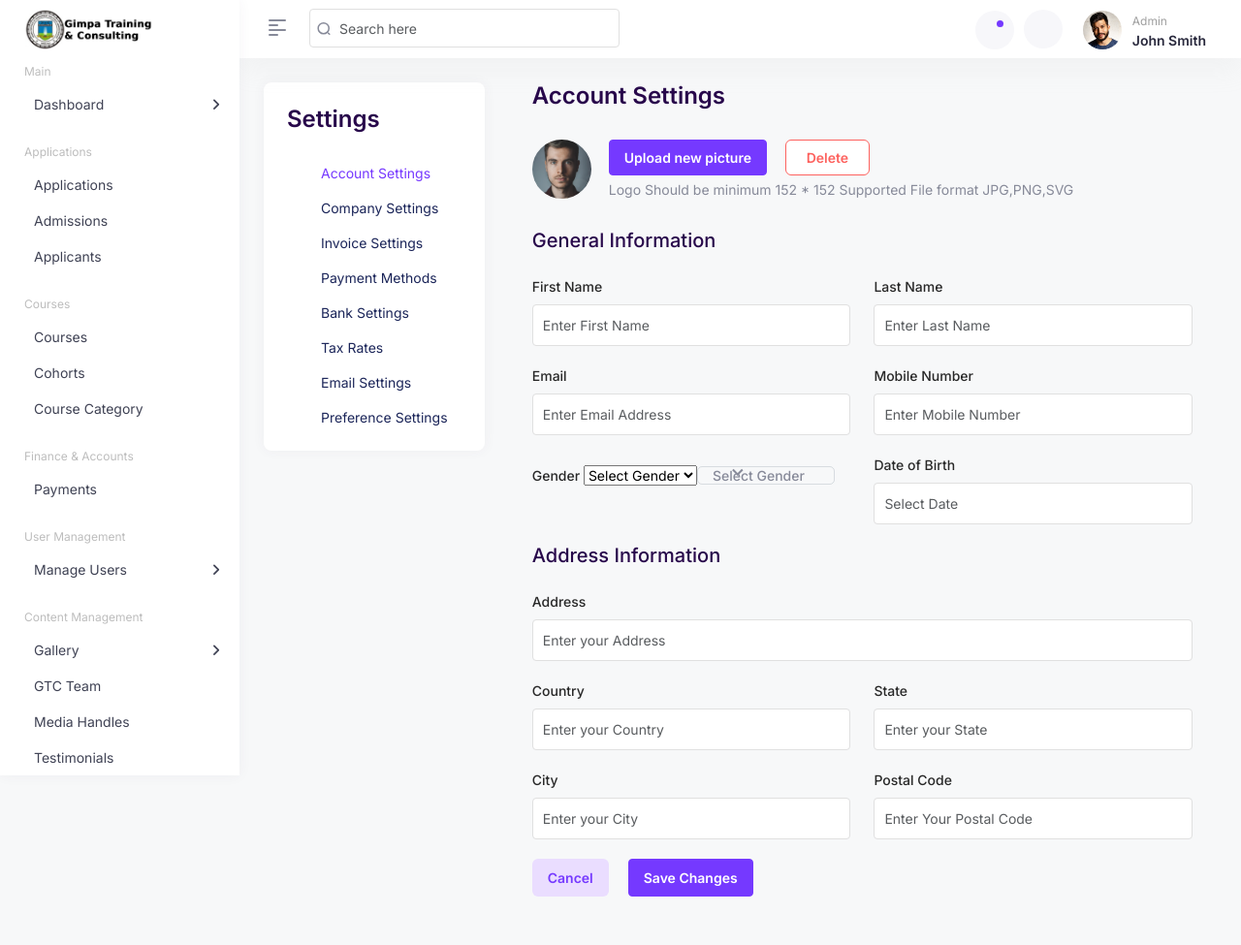
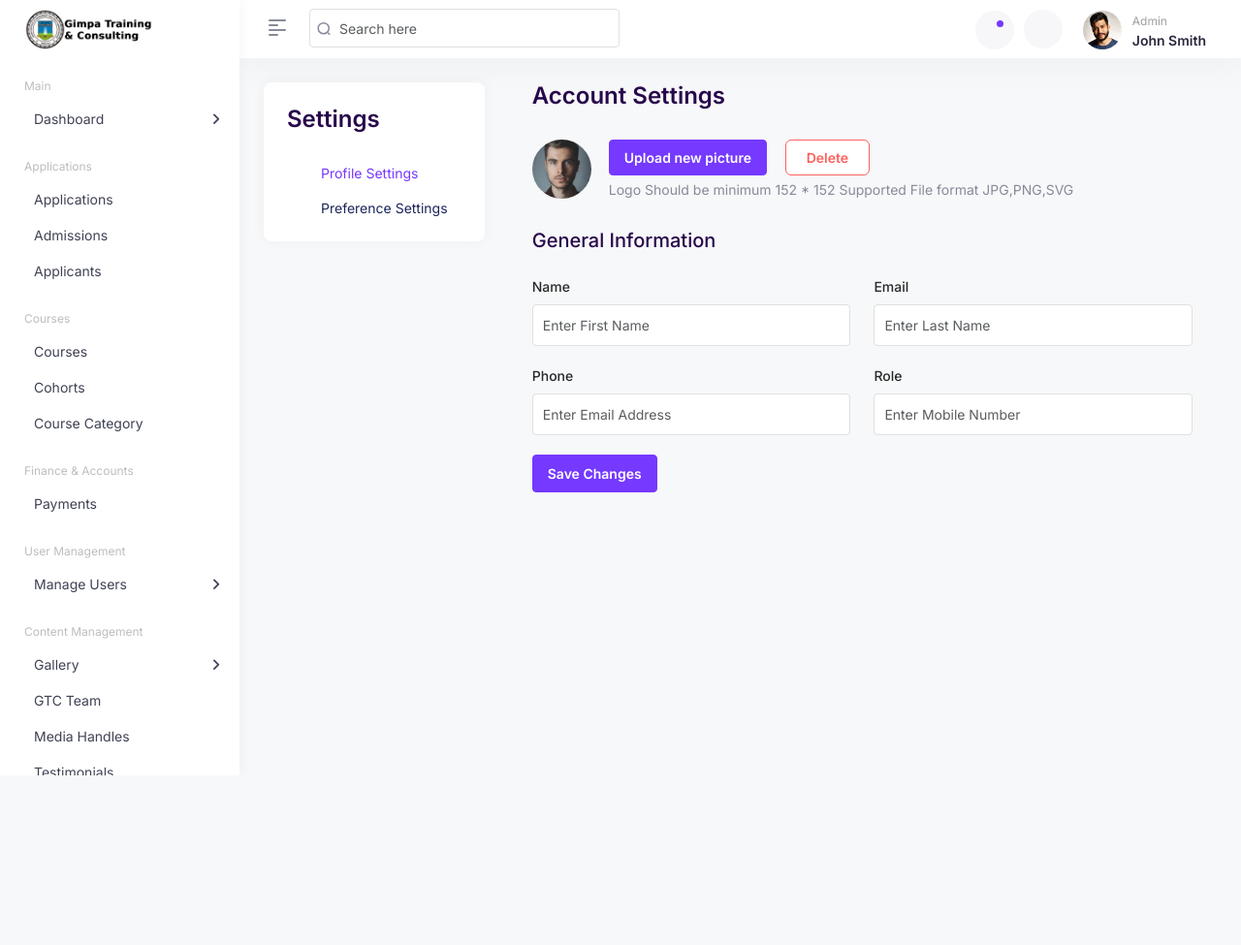
Before and after one commit to gimpa-gtc/gtc, a Django app: page /dashboard/settings/ in a window 1280 px wide. Shown: the whole page at 97% size. After the commit the page ends 800 px from the top, so only its background shows below. Run offline with Django 4.2, Linux system fonts and the light colour scheme; some libraries are stand-ins or nearby versions.

Commit message:
Update settings.html

```diff
--- a/gtccore/dashboard/templates/dashboard/pages/settings.html
+++ b/gtccore/dashboard/templates/dashboard/pages/settings.html
@@ -22,42 +22,13 @@
                         <div class="widget settings-menu mb-0">
                             <ul>
                                 <li class="nav-item">
-                                    <a href="settings.html" class="nav-link active">
-                                            <i class="fe fe-user"></i> <span>Account Settings</span>
+                                    <a href="{% url 'dashboard:settings' %}" class="nav-link active">
+                                            <i class="fe fe-user"></i> <span>Profile Settings</span>
                                         </a>
                                 </li>
+
                                 <li class="nav-item">
-                                    <a href="company-settings.html" class="nav-link">
-                                            <i class="fe fe-settings"></i> <span>Company Settings</span>
-                                        </a>
-                                </li>
-                                <li class="nav-item">
-                                    <a href="invoice-settings.html" class="nav-link">
-                                            <i class="fe fe-file"></i> <span>Invoice Settings</span>
-                                        </a>
-                                </li>
-                                <li class="nav-item">
-                                    <a href="payment-settings.html" class="nav-link">
-                                            <i class="fe fe-credit-card"></i> <span>Payment Methods</span>
-                                        </a>
-                                </li>
-                                <li class="nav-item">
-                                    <a href="bank-account.html" class="nav-link">
-                                            <i class="fe fe-aperture"></i> <span>Bank Settings</span>
-                                        </a>
-                                </li>
-                                <li class="nav-item">
-                                    <a href="tax-rats.html" class="nav-link">
-                                            <i class="fe fe-file-text"></i> <span>Tax Rates</span>
-                                        </a>
-                                </li>
-                                <li class="nav-item">
-                                    <a href="email-settings.html" class="nav-link">
-                                            <i class="fe fe-mail"></i> <span>Email Settings</span>
-                                        </a>
-                                </li>
-                                <li class="nav-item">
-                                    <a href="preferences.html" class="nav-link">
+                                    <a href="{% url 'dashboard:prefered_settings' %}" class="nav-link">
                                             <i class="fe fe-settings"></i> <span>Preference Settings</span>
                                         </a>
                                 </li>
@@ -95,84 +66,31 @@
                         </div>
                         <div class="col-lg-6 col-12">
                             <div class="form-group">
-                                <label>First Name</label>
+                                <label>Name</label>
                                 <input type="text" class="form-control" placeholder="Enter First Name">
                             </div>
                         </div>
                         <div class="col-lg-6 col-12">
                             <div class="form-group">
-                                <label>Last Name</label>
+                                <label>Email</label>
                                 <input type="text" class="form-control" placeholder="Enter Last Name">
                             </div>
                         </div>
                         <div class="col-lg-6 col-12">
                             <div class="form-group">
-                                <label>Email</label>
+                                <label>Phone</label>
                                 <input type="text" class="form-control" placeholder="Enter Email Address">
                             </div>
                         </div>
                         <div class="col-lg-6 col-12">
                             <div class="form-group">
-                                <label>Mobile Number</label>
+                                <label>Role</label>
                                 <input type="text" class="form-control" placeholder="Enter Mobile Number">
                             </div>
                         </div>
-                        <div class="col-lg-6 col-12">
-                            <div class="form-group mb-0">
-                                <label>Gender</label>
-                                <select class="select">
-                                        <option>Select Gender</option>
-                                        <option>Male</option>
-                                        <option>Female</option>
-                                    </select>
-                            </div>
-                        </div>
-                        <div class="col-lg-6 col-12">
-                            <div class="form-group">
-                                <label>Date of Birth</label>
-                                <div class="cal-icon cal-icon-info">
-                                    <input type="text" class="datetimepicker form-control" placeholder="Select Date">
-                                </div>
-                            </div>
-                        </div>
-                        <div class="col-lg-12">
-                            <div class="form-title">
-                                <h5>Address Information</h5>
-                            </div>
-                        </div>
-                        <div class="col-lg-12">
-                            <div class="form-group">
-                                <label>Address</label>
-                                <input type="text" class="form-control" placeholder="Enter your Address">
-                            </div>
-                        </div>
-                        <div class="col-lg-6 col-12">
-                            <div class="form-group">
-                                <label>Country</label>
-                                <input type="text" class="form-control" placeholder="Enter your Country">
-                            </div>
-                        </div>
-                        <div class="col-lg-6 col-12">
-                            <div class="form-group">
-                                <label>State</label>
-                                <input type="text" class="form-control" placeholder="Enter your State">
-                            </div>
-                        </div>
-                        <div class="col-lg-6 col-12">
-                            <div class="form-group">
-                                <label>City</label>
-                                <input type="text" class="form-control" placeholder="Enter your City">
-                            </div>
-                        </div>
-                        <div class="col-lg-6 col-12">
-                            <div class="form-group">
-                                <label>Postal Code</label>
-                                <input type="text" class="form-control" placeholder="Enter Your Postal Code">
-                            </div>
-                        </div>
+
                         <div class="col-lg-12">
                             <div class="btn-path">
-                                <a href="javascript:void(0);" class="btn btn-cancel bg-primary-light me-3">Cancel</a>
                                 <a href="javascript:void(0);" class="btn btn-primary">Save Changes</a>
                             </div>
                         </div>
```
